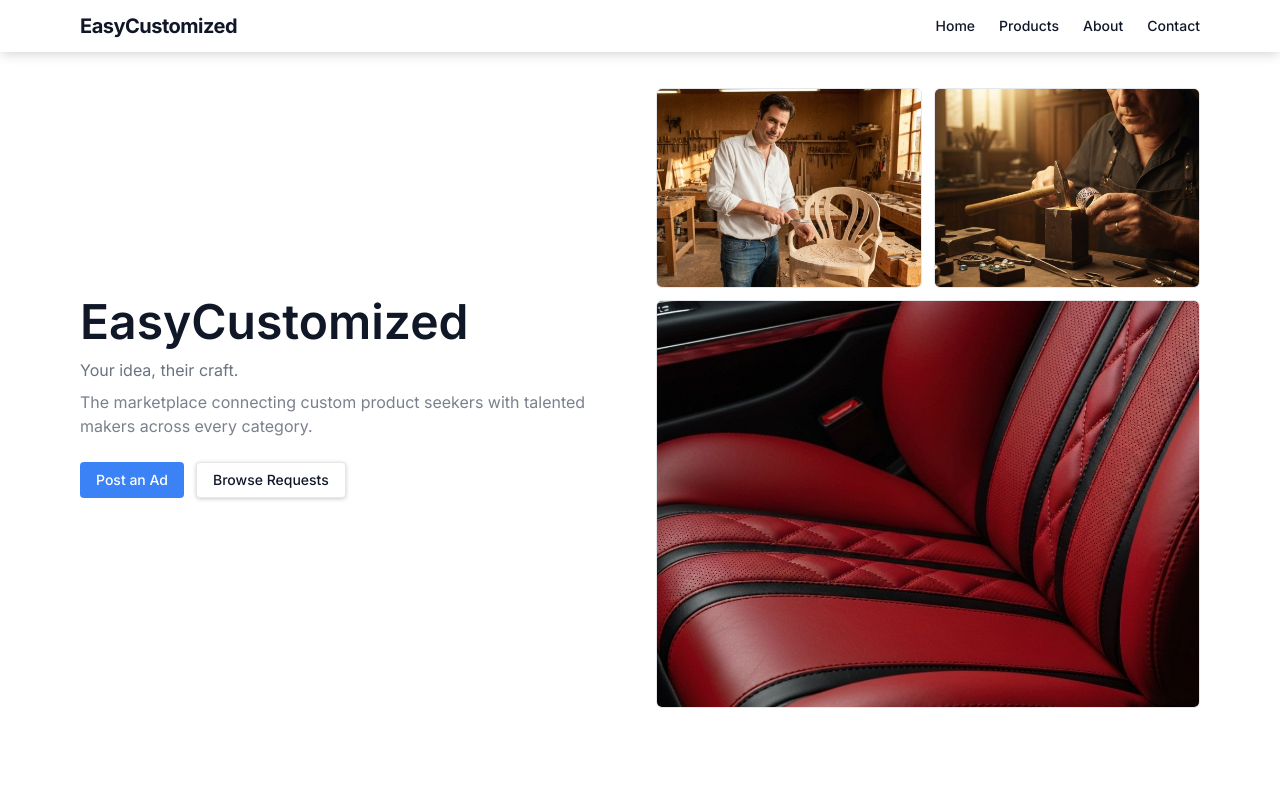
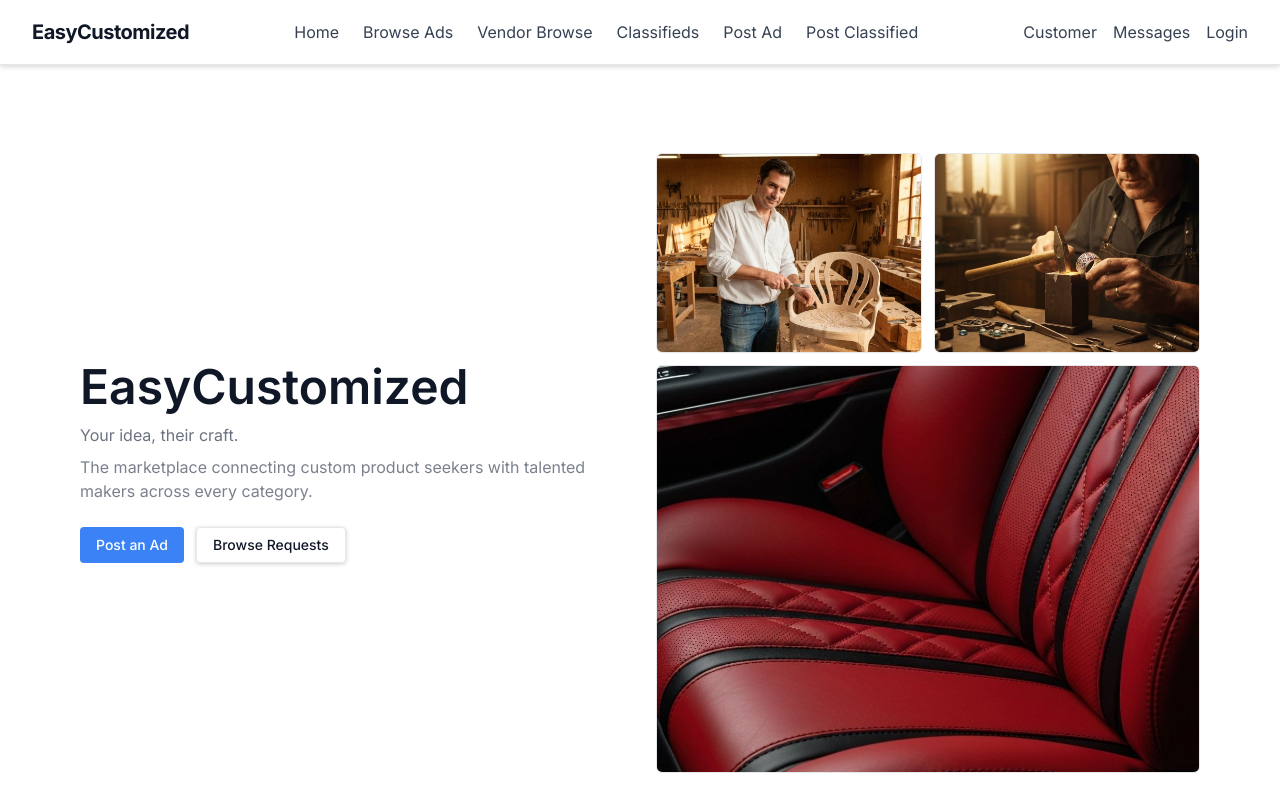
Before and after one commit to stu185760/FINAL, a Next.js app: page / in a window 1280 px wide. Shown: the top 800 px of the page. Built offline with nearby package versions, Linux system fonts and the light colour scheme.

Commit message:
Update site-header.tsx

```diff
--- a/components/site-header.tsx
+++ b/components/site-header.tsx
@@ -2,72 +2,92 @@
 
 import Link from "next/link"
 import { useState } from "react"
+import { motion, AnimatePresence } from "framer-motion"
 import { Menu, X } from "lucide-react"
-import { motion, AnimatePresence } from "framer-motion"
 
 export function SiteHeader() {
-  const [menuOpen, setMenuOpen] = useState(false)
+  const [mobileOpen, setMobileOpen] = useState(false)
 
   const navItems = [
     { name: "Home", href: "/" },
-    { name: "Products", href: "/products" },
-    { name: "About", href: "/about" },
-    { name: "Contact", href: "/contact" },
+    { name: "Browse Ads", href: "/browse-ads" },
+    { name: "Vendor Browse", href: "/vendor-browse" },
+    { name: "Classifieds", href: "/classifieds" },
+    { name: "Post Ad", href: "/post-ad" },
+    { name: "Post Classified", href: "/post-classified" }
+  ]
+
+  const rightMenu = [
+    { name: "Customer", href: "/customer" },
+    { name: "Messages", href: "/messages" },
+    { name: "Login", href: "/login" }
   ]
 
   return (
-    <header className="fixed top-0 left-0 w-full bg-white/70 backdrop-blur-lg shadow-md z-50">
-      <div className="max-w-6xl mx-auto px-4 py-3 flex justify-between items-center">
-        <Link href="/" className="text-xl font-bold tracking-tight">
+    <header className="sticky top-0 z-50 w-full border-b bg-white shadow-sm">
+      <div className="mx-auto flex h-16 max-w-7xl items-center justify-between px-4 sm:px-6 lg:px-8">
+        {/* Logo */}
+        <Link href="/" className="text-xl font-bold tracking-tight text-gray-900">
           EasyCustomized
         </Link>
 
-        {/* Desktop Nav */}
-        <nav className="hidden md:flex gap-6 text-sm font-medium">
+        {/* Desktop Menu */}
+        <nav className="hidden md:flex space-x-6">
           {navItems.map((item) => (
             <Link
-              key={item.href}
+              key={item.name}
               href={item.href}
-              className="hover:text-blue-600 transition-colors"
+              className="text-gray-700 hover:text-black transition-colors"
             >
               {item.name}
             </Link>
           ))}
         </nav>
 
-        {/* Mobile Menu Button */}
+        {/* Right Menu (Desktop) */}
+        <nav className="hidden md:flex space-x-4 items-center">
+          {rightMenu.map((item) => (
+            <Link
+              key={item.name}
+              href={item.href}
+              className="text-gray-700 hover:text-black transition-colors"
+            >
+              {item.name}
+            </Link>
+          ))}
+        </nav>
+
+        {/* Mobile Button */}
         <button
-          className="md:hidden text-gray-800"
-          onClick={() => setMenuOpen(!menuOpen)}
-          aria-label="Toggle menu"
+          className="md:hidden text-gray-700"
+          onClick={() => setMobileOpen(!mobileOpen)}
         >
-          {menuOpen ? <X size={26} /> : <Menu size={26} />}
+          {mobileOpen ? <X size={24} /> : <Menu size={24} />}
         </button>
       </div>
 
-      {/* Mobile Dropdown Menu */}
+      {/* Mobile Menu */}
       <AnimatePresence>
-        {menuOpen && (
-          <motion.nav
-            initial={{ opacity: 0, y: -10 }}
-            animate={{ opacity: 1, y: 0 }}
-            exit={{ opacity: 0, y: -10 }}
-            transition={{ duration: 0.2 }}
-            className="md:hidden bg-white shadow-lg"
+        {mobileOpen && (
+          <motion.div
+            initial={{ opacity: 0, height: 0 }}
+            animate={{ opacity: 1, height: "auto" }}
+            exit={{ opacity: 0, height: 0 }}
+            className="md:hidden bg-white border-t shadow-inner"
           >
-            <div className="px-4 py-3 flex flex-col space-y-3">
-              {navItems.map((item) => (
+            <div className="flex flex-col space-y-3 p-4">
+              {[...navItems, ...rightMenu].map((item) => (
                 <Link
-                  key={item.href}
+                  key={item.name}
                   href={item.href}
-                  className="block text-gray-700 hover:text-blue-600 transition-colors"
-                  onClick={() => setMenuOpen(false)}
+                  onClick={() => setMobileOpen(false)}
+                  className="text-gray-700 hover:text-black transition-colors"
                 >
                   {item.name}
                 </Link>
               ))}
             </div>
-          </motion.nav>
+          </motion.div>
         )}
       </AnimatePresence>
     </header>
```
